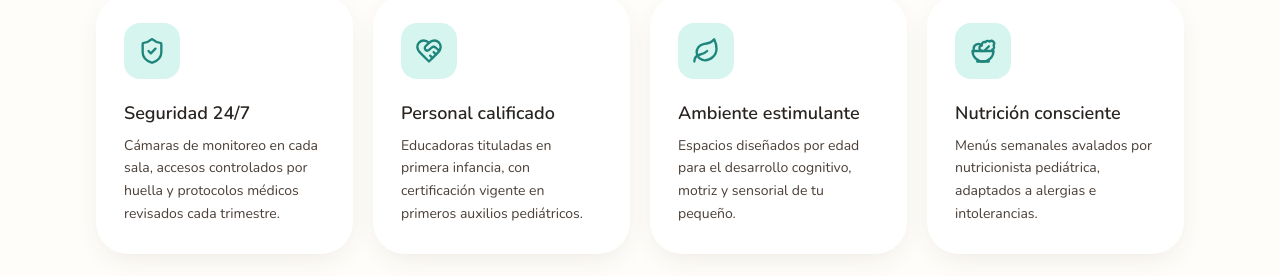
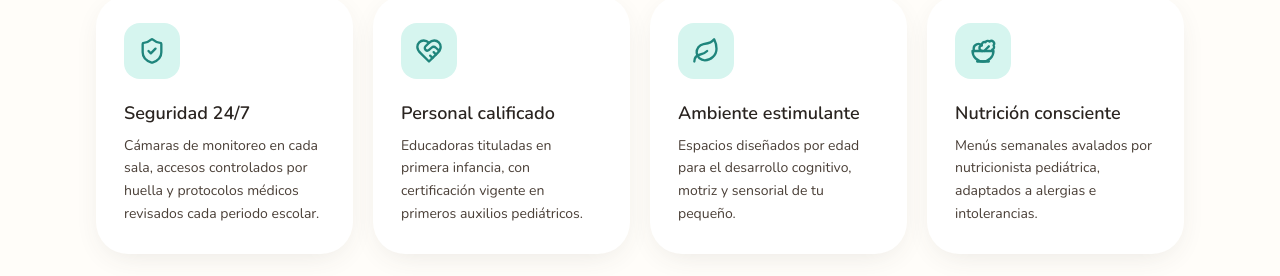
Before and after one commit to waribyt06/coif-colon-nuevo, a React (Vite) app in the folder coif/: page / in a window 1280 px wide. Shown: the part 1060-1336 px from the top of the page. Built offline with nearby package versions, Linux system fonts and the light colour scheme; no server answers.

Commit message:
practica

```diff
--- a/coif/src/data/content.ts
+++ b/coif/src/data/content.ts
@@ -39,7 +39,7 @@
     id: 'seguridad',
     icon: ShieldCheck,
     title: 'Seguridad 24/7',
-    text: 'Cámaras de monitoreo en cada sala, accesos controlados por huella y protocolos médicos revisados cada trimestre.',
+    text: 'Cámaras de monitoreo en cada sala, accesos controlados por huella y protocolos médicos revisados cada periodo escolar.',
   },
   {
     id: 'personal',
```
